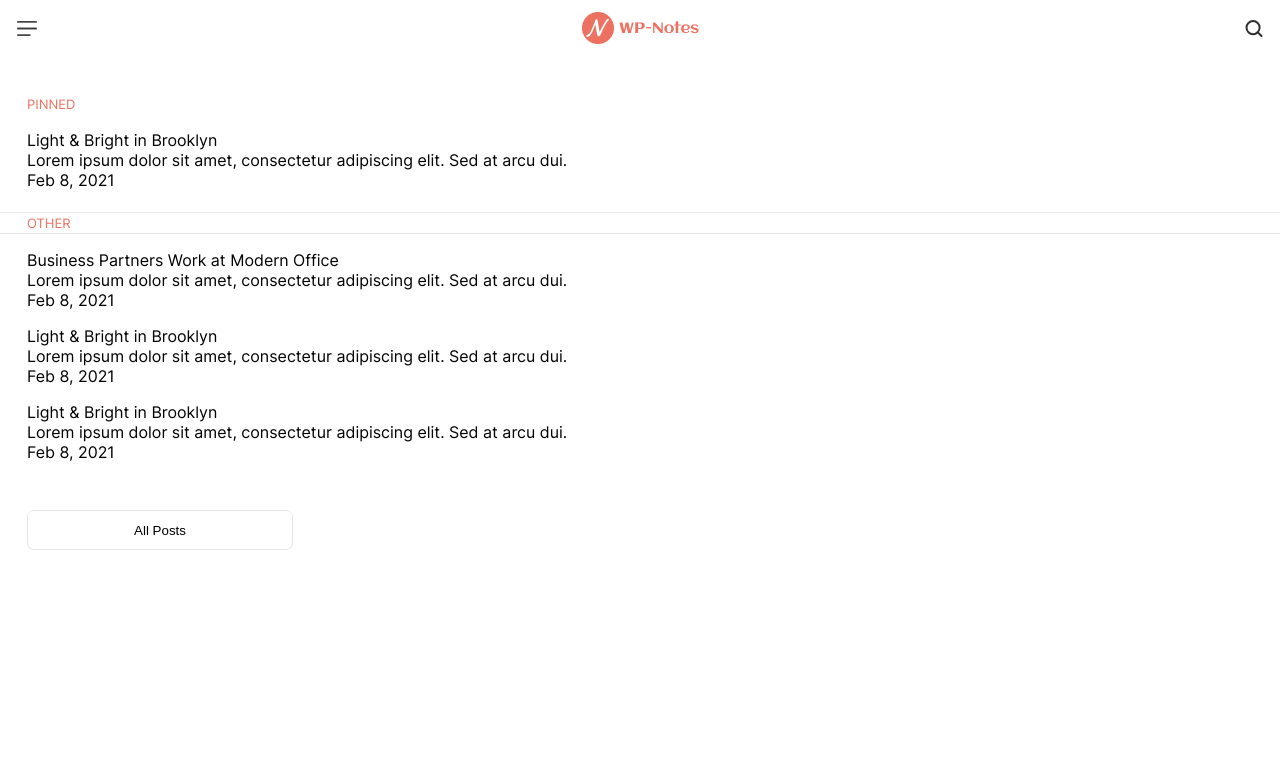
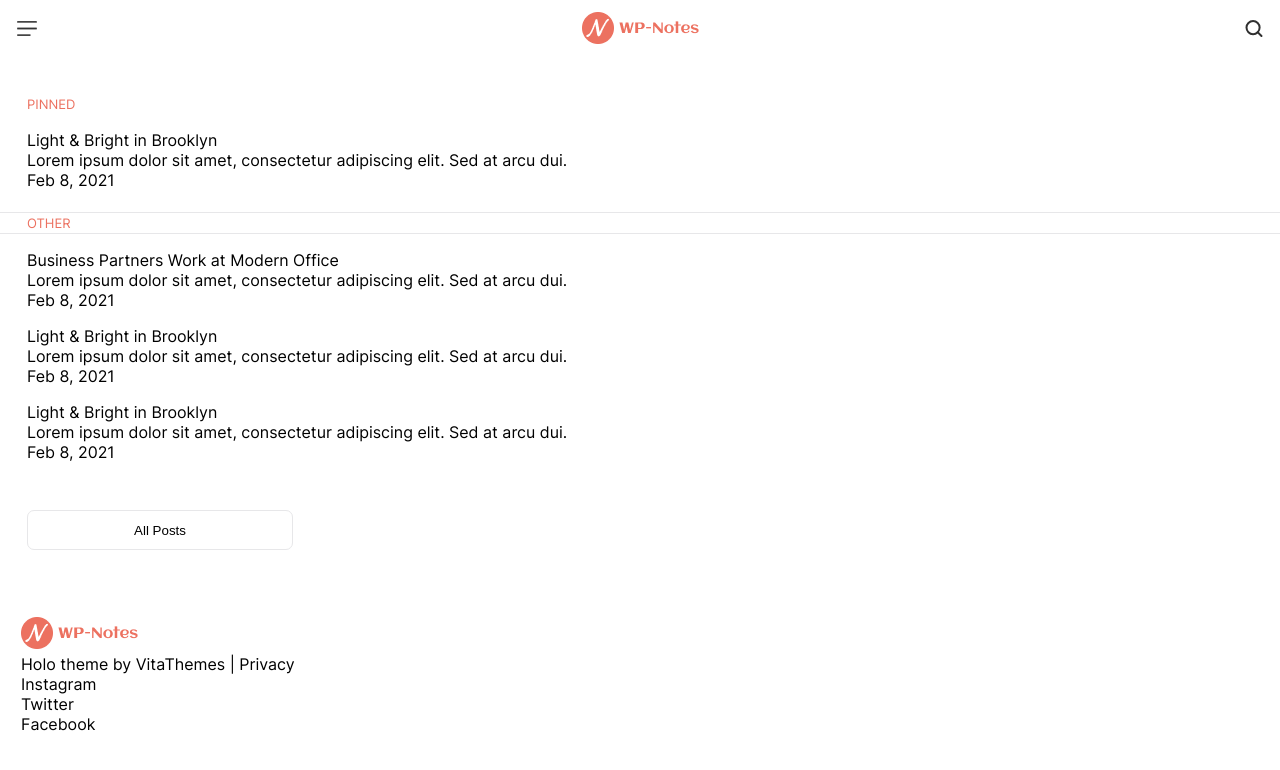
Before and after one commit to IlyaMak/next-js-layouts, a Next.js app: page /wp-notes in a window 1280 px wide. Shown: the top 770 px of the page. Built offline with nearby package versions, Linux system fonts and the light colour scheme.

Commit message:
Add footer

```diff
--- a/src/pages/wp-notes/index.jsx
+++ b/src/pages/wp-notes/index.jsx
@@ -113,7 +113,20 @@ const Notes = () => {
             ))}
             <button className={cn("button-all-posts", "row")}>All Posts</button>
           </div>
-          <div className={styles.footer}></div>
+          <div className={styles.footer}>
+            <img src="/assets-wp-notes/images/Logo.png" alt="Logo icon" />
+            <div className={styles["footer__main"]}></div>
+            <div className={styles["footer__privacy"]}>
+              Holo theme by{" "}
+              <span className={styles["footer__author-link"]}>VitaThemes</span>{" "}
+              | <span className={styles["footer__author-link"]}>Privacy</span>
+            </div>
+            <div className={styles["footer__social"]}>
+              <div className={styles["footer__social-item"]}>Instagram</div>
+              <div className={styles["footer__social-item"]}>Twitter</div>
+              <div className={styles["footer__social-item"]}>Facebook</div>
+            </div>
+          </div>
         </div>
       </div>
     </>
--- a/src/pages/wp-notes/page.module.css
+++ b/src/pages/wp-notes/page.module.css
@@ -138,4 +138,31 @@
       margin-top: 48px;
     }
   }
+
+  .footer {
+    margin: 67px 0 16px 21px;
+
+    &__privacy {
+      margin-top: 16px;
+      font-size: 13px;
+      line-height: 20px;
+    }
+
+    &__author-link {
+      color: #898989;
+    }
+
+    &__social {
+      display: flex;
+      justify-content: space-between;
+      margin-top: 20px;
+      width: 194px;
+    }
+
+    &__social-item {
+      color: #ec7160;
+      line-height: 20px;
+      font-size: 13px;
+    }
+  }
 }
```
